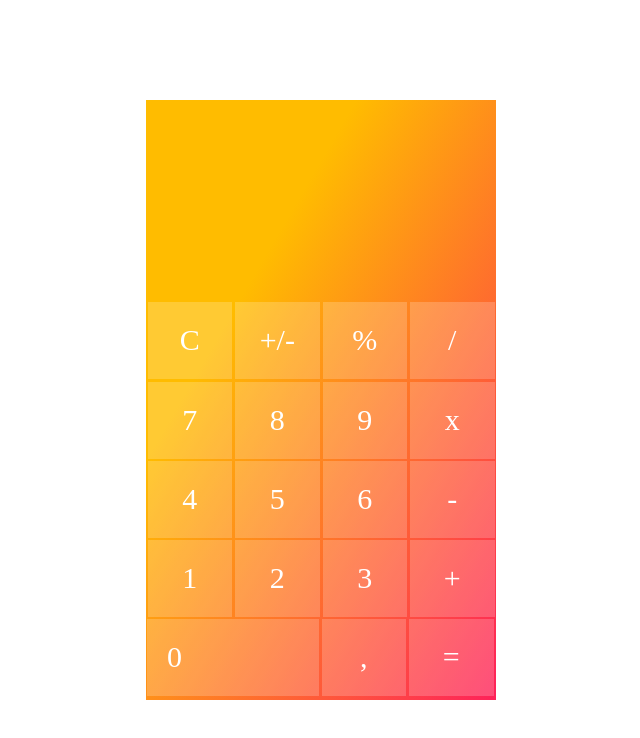
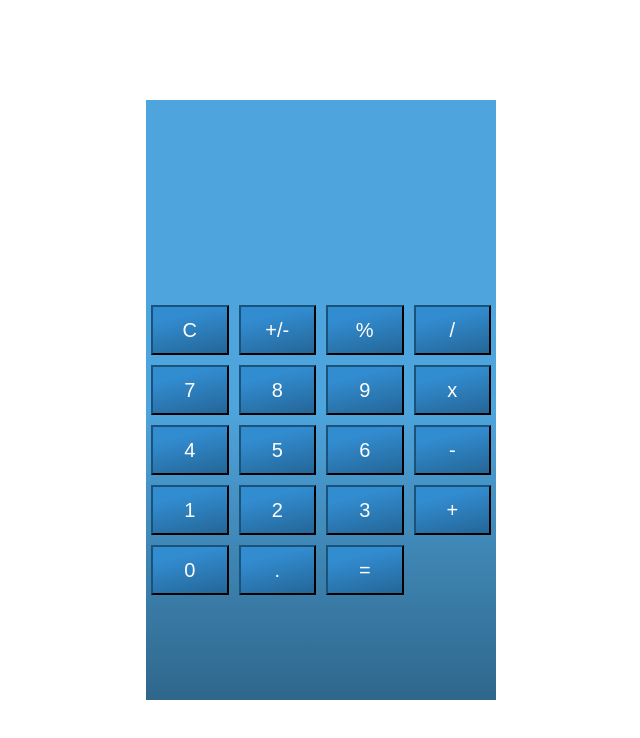
Before and after one commit to SeminGit/MTDW_Task3, a React (Create React App) app: page / in a window 1280 px wide. Shown: the top 738 px of the page, without its empty margins (454-1094 px from the left). Built offline with nearby package versions, Linux system fonts and the light colour scheme.

Commit message:
Убрали говно

```diff
--- a/src/calculator/Button.js
+++ b/src/calculator/Button.js
@@ -2,33 +2,17 @@ import React from "react";
 
 export default (props) => {
     return (
-        <div style={
+      <button onClick={props.clickHandler} style={
+          props.style ? props.style :
             {
-                fontSize:30,
-                display: "inline-block",
-                boxSizing: "border-box",
-                border: '1px solid',
-                borderColor: 'rgba(1,1,1,0)'
+                width: "-webkit-fill-available",
+                height: 50,
+                margin: 5,
+                background: 'linear-gradient(166.66deg, #328CD0 25.32%, #081925 250.71%)',
+                borderColor: '#081925',
+                color: "white",
+                fontSize: 20
             }
-        } >
-            <button onClick={props.clickHandler} style={
-                props.style ? props.style :
-                {
-                    width: 84.5,
-                    height: 77,
-                    margin: 0.5,
-                    display:"flex",
-                    justifyContent:"center",
-                    alignItems:"center",
-                    boxSizing:"border-box",
-                    backgroundColor: 'rgba(255,255,255,0.2)',
-                    border: 'rgba(1,1,1,0)',
-                    color: "white",
-                    fontSize:30,
-                    fontFamily:'Coronetscript, cursive',
-                    outline:'none'
-                }
-            } value={props.text}>{props.text}</button>
-        </div>
+      } value={props.text}>{props.text}</button>
     )
 }
--- a/src/calculator/Main.js
+++ b/src/calculator/Main.js
@@ -117,53 +117,29 @@ class Main extends Component {
           marginLeft: 600,
           marginTop: 100,
           border: 0,
-          background: 'linear-gradient(to bottom right, #ffbc00 30%, #fe006d 115%)'
-          //background: 'radial-gradient(at top left, #ffb100 50%, #fe006d 110%)'
+          background: 'linear-gradient(180deg, #4EA4DC 51.6%, #081925 161.2%)'
         }
       }>
         <WorkArea content={this.state.content}/>
-        <div style={{display: "block"}}>
+        <div style={{display: "grid", gridTemplateColumns: "repeat(4, 1fr)", gridTemplateRows: "repeat(5, 1fr)"}}>
           <Button text={"C"} clickHandler={this.clickHandler}/>
           <Button text={"+/-"} clickHandler={this.clickHandler}/>
           <Button text={"%"} clickHandler={this.clickHandler}/>
           <Button text={"/"} clickHandler={this.clickHandler}/>
-        </div>
-        <div style={{height: 79}}>
           <Button text={"7"} clickHandler={this.clickHandler}/>
           <Button text={"8"} clickHandler={this.clickHandler}/>
           <Button text={"9"} clickHandler={this.clickHandler}/>
           <Button text={"x"} clickHandler={this.clickHandler}/>
-        </div>
-        <div style={{height: 79}}>
           <Button text={"4"} clickHandler={this.clickHandler}/>
           <Button text={"5"} clickHandler={this.clickHandler}/>
           <Button text={"6"} clickHandler={this.clickHandler}/>
           <Button text={"-"} clickHandler={this.clickHandler}/>
-        </div>
-        <div style={{height: 79}}>
           <Button text={"1"} clickHandler={this.clickHandler}/>
           <Button text={"2"} clickHandler={this.clickHandler}/>
           <Button text={"3"} clickHandler={this.clickHandler}/>
           <Button text={"+"} clickHandler={this.clickHandler}/>
-        </div>
-        <div style={{height: 79}}>
-          <Button style={{
-            width: 172,
-            height: 77,
-            display: "flex",
-            justifyContent: "left",
-            padding: 20,
-            alignItems: "center",
-            textAlign: 'left',
-            boxSizing: "border-box",
-            backgroundColor: 'rgba(255,255,255,0.2)',
-            border: 'rgba(1,1,1,0)',
-            color: "white",
-            fontSize: 30,
-            fontFamily: 'Coronetscript, cursive',
-            outline: 'none'
-          }} text={"0"} clickHandler={this.clickHandler}/>
-          <Button text={","} clickHandler={this.clickHandler}/>
+          <Button text={"0"} clickHandler={this.clickHandler}/>
+          <Button text={"."} clickHandler={this.clickHandler}/>
           <Button text={"="} clickHandler={this.clickHandler}/>
         </div>
       </div>
--- a/src/calculator/WorkArea.js
+++ b/src/calculator/WorkArea.js
@@ -38,10 +38,16 @@ export default class WorkArea extends Component {
         <input
           id='workArea'
           style={{
-            height: 200, width: 350, fontSize: 70,
-            textAlign: "right", paddingTop: 110,
-            backgroundColor: 'rgba(1,1,1,0)', border: 0,
-            boxSizing: "border-box", color: 'white', outline: 'none'
+            height: 200,
+            width: 350,
+            fontSize: 70,
+            textAlign: "right",
+            paddingTop: 110,
+            backgroundColor: '#4EA4DC',
+            border: 0,
+            boxSizing: "border-box",
+            color: 'white',
+            outline: 'none'
           }
           } value={this.props.content == this.state.text ? this.props.content : this.toFocus()}
           onfocusin={this.focusing}
```
Also changed, not shown: 1 other file (tests, documents, lock files or other folders).
